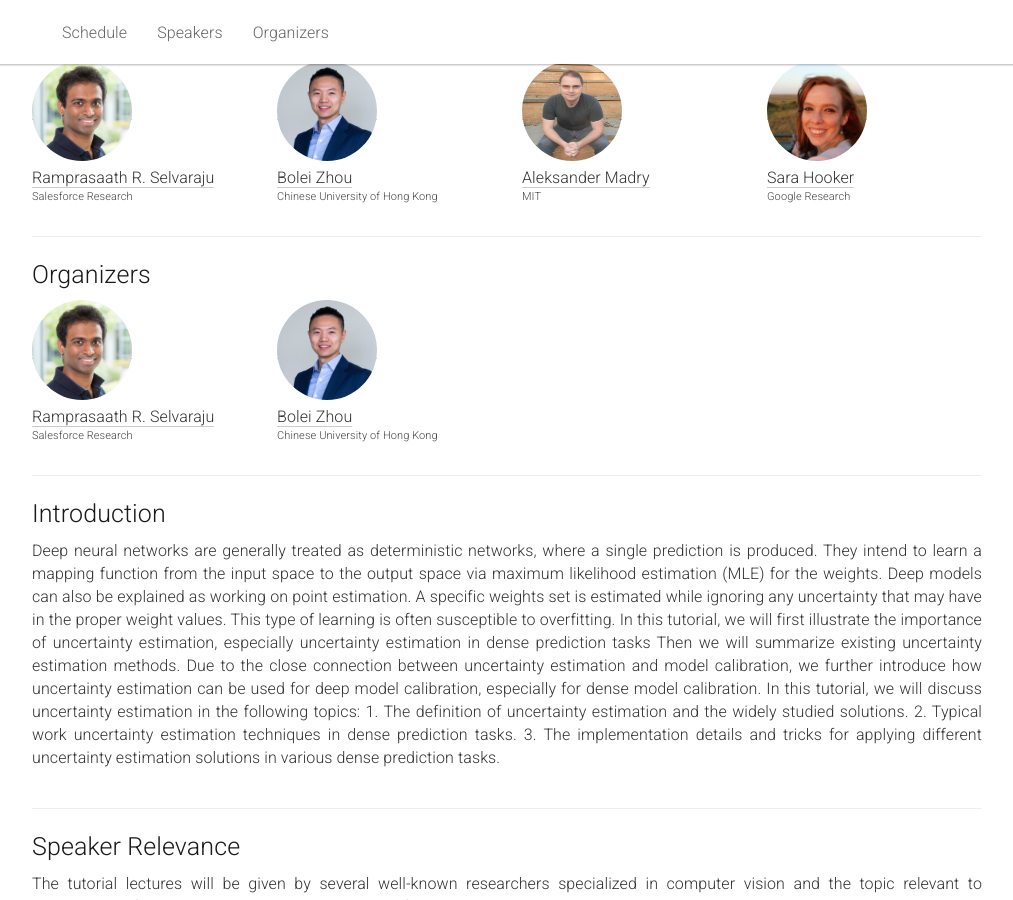
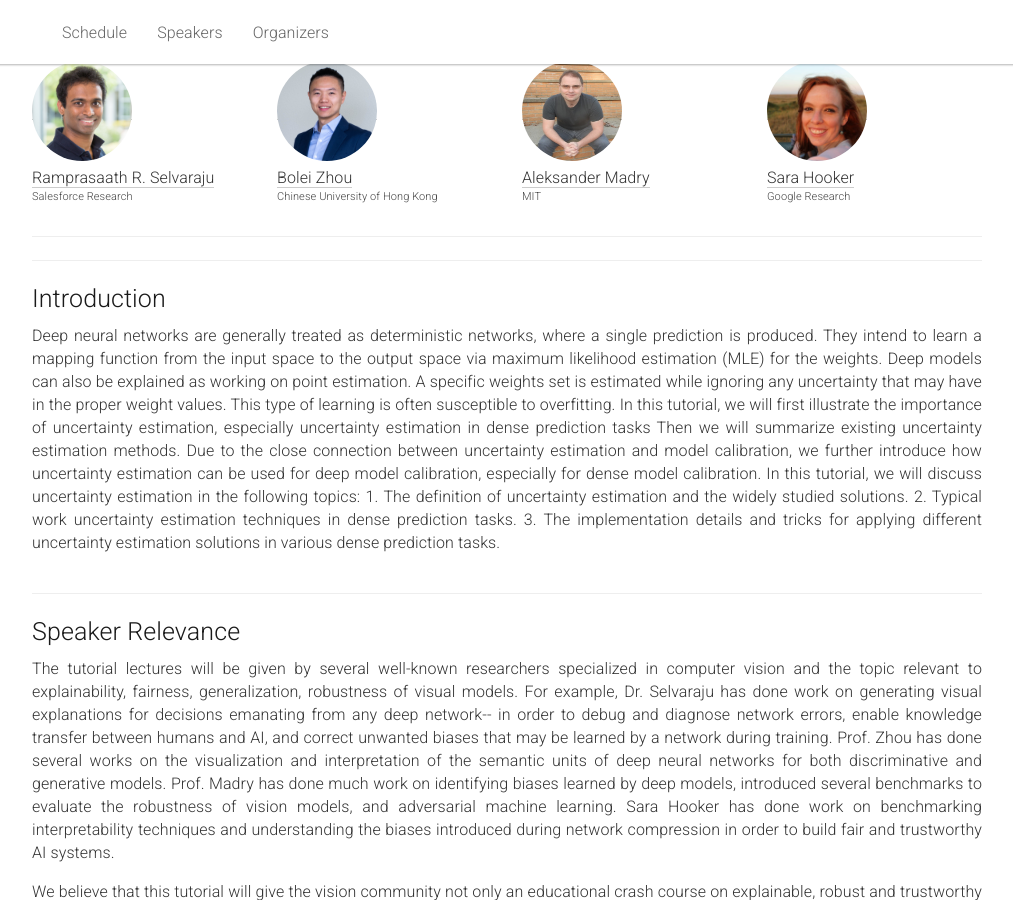
Before and after one commit to JingZhang617/uncertaintyestimation_iccv21.github.io, a Jekyll site: the page built from _pages/home.md, in a window 1280 px wide and 900 px high, scrolled down 384 px. Shown: the whole window, without its empty margins (133-1146 px from the left). Built offline with Jekyll 4.4.1, drawn with Linux system fonts in a browser that asks for light colours.

Commit message:
Update home.md

```diff
--- a/_pages/home.md
+++ b/_pages/home.md
@@ -104,7 +104,7 @@ acknowledgements: ""
 <hr />
 
 <!-- Organizers -->
-<div class="row" id="organizers">
+<!-- <div class="row" id="organizers">
   <div class="col-xs-12">
     <h2>Organizers</h2>
   </div>
@@ -128,7 +128,7 @@ acknowledgements: ""
       <h6>Chinese University of Hong Kong</h6>
     </div>
   </div>
-</div>
+</div> -->
 
 <hr />
 <!-- Intro -->
```
